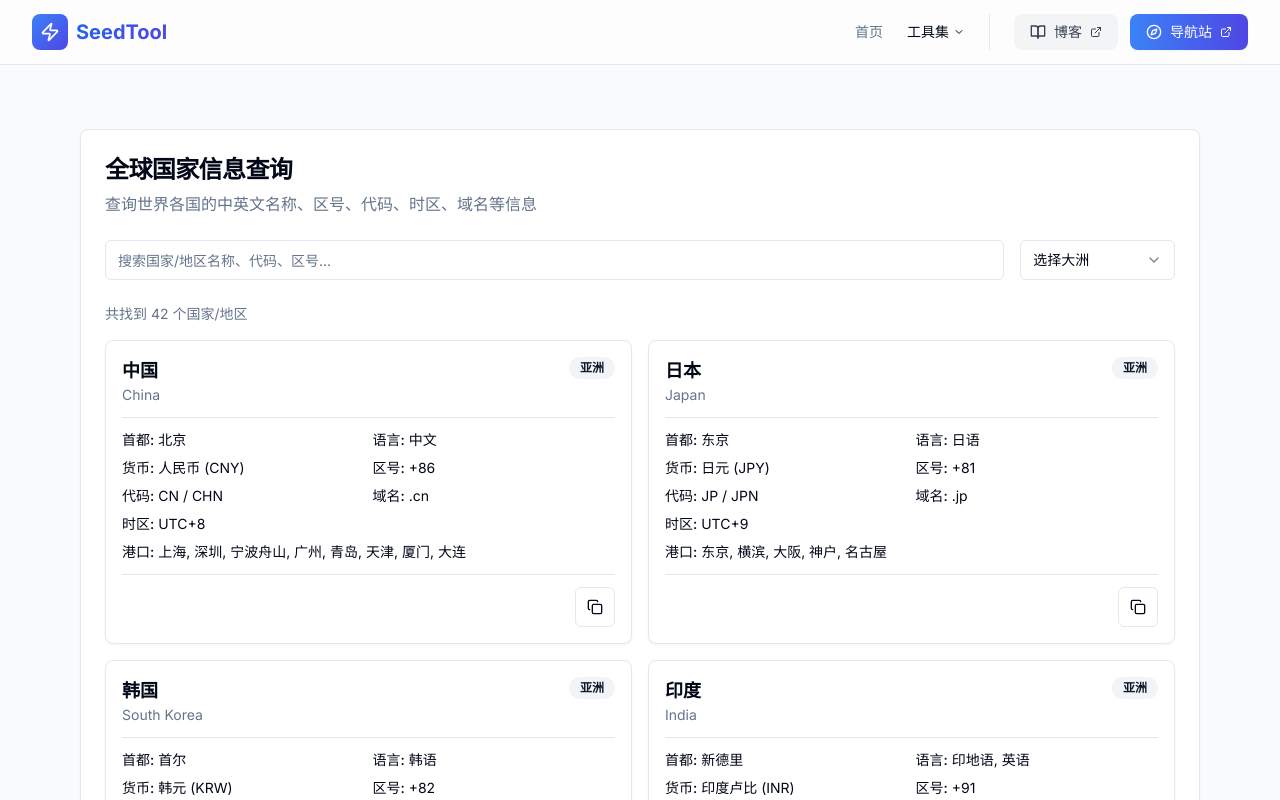
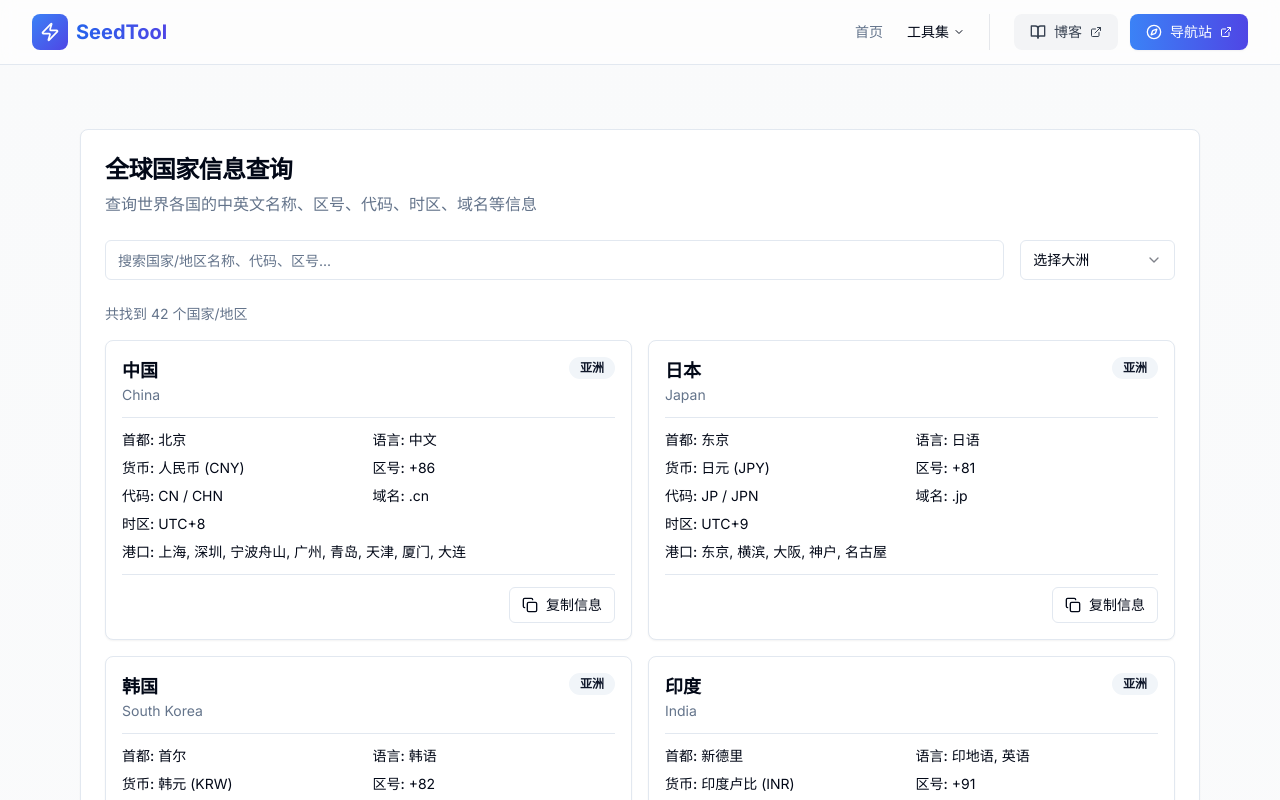
Before and after one commit to everett7623/Globokit, a Next.js app: page /tools/country-info in a window 1280 px wide. Shown: the top 800 px of the page. Built offline with nearby package versions, Linux system fonts and the light colour scheme.

Commit message:
Update page.tsx

```diff
--- a/app/tools/country-info/page.tsx
+++ b/app/tools/country-info/page.tsx
@@ -12,8 +12,36 @@ import { Input } from '@/components/ui/input';
 import { Select, SelectContent, SelectItem, SelectTrigger, SelectValue } from '@/components/ui/select';
 import { Badge } from '@/components/ui/badge';
 import { Separator } from '@/components/ui/separator';
-import { CopyButton } from '@/components/tools/copy-button';
+import { Button } from '@/components/ui/button';
+import { Copy } from 'lucide-react';
 import { COUNTRIES, CONTINENTS, Country, getContinentOptions, searchCountries, filterCountriesByContinent } from '@/lib/tools/country-info';
+
+// 复制按钮组件
+function CopyButton({ textToCopy }: { textToCopy: string }) {
+  const [copied, setCopied] = useState(false);
+
+  const handleCopy = async () => {
+    try {
+      await navigator.clipboard.writeText(textToCopy);
+      setCopied(true);
+      setTimeout(() => setCopied(false), 2000);
+    } catch (err) {
+      console.error('Failed to copy:', err);
+    }
+  };
+
+  return (
+    <Button
+      variant="outline"
+      size="sm"
+      onClick={handleCopy}
+      className="gap-2"
+    >
+      <Copy className="h-4 w-4" />
+      {copied ? '已复制' : '复制信息'}
+    </Button>
+  );
+}
 
 // 工具页面组件
 export default function CountryInfoPage() {
@@ -132,7 +160,7 @@ export default function CountryInfoPage() {
                         </div>
                         <Separator className="my-3" />
                         <div className="flex justify-end">
-                          <CopyButton textToCopy={infoText} />
+                          <CopyButton text={infoText} />
                         </div>
                       </CardContent>
                     </Card>
```
